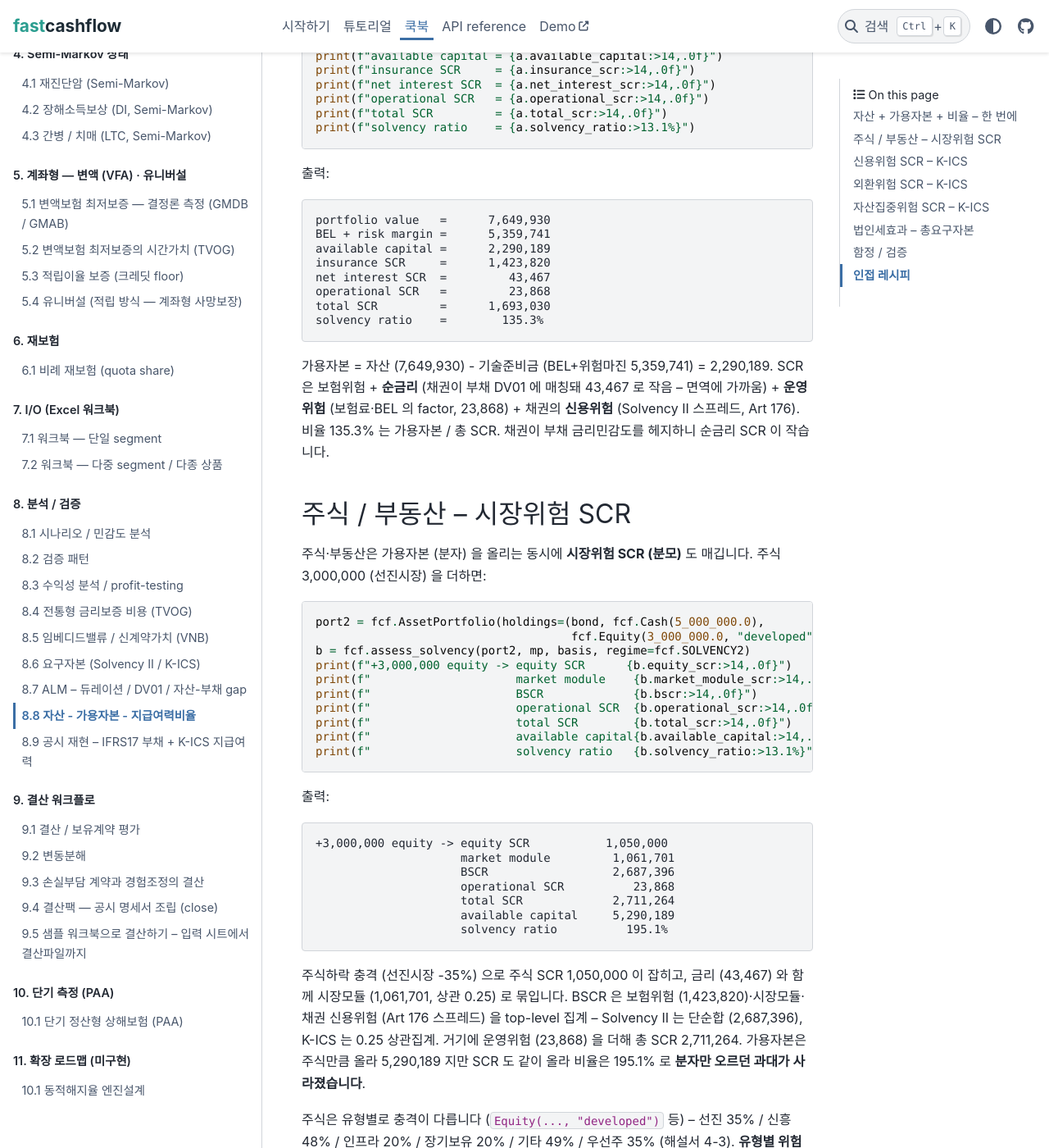
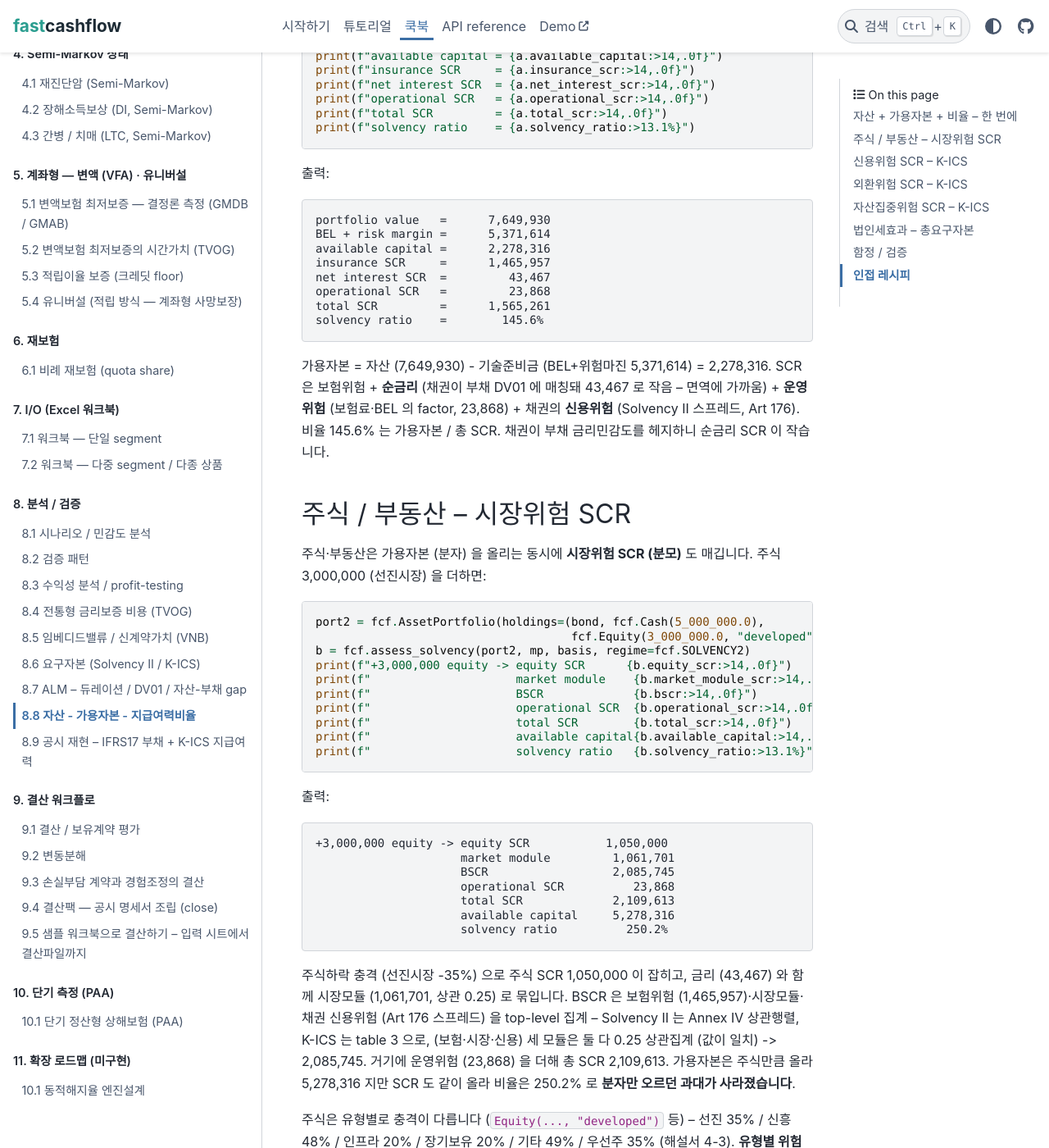
Before and after one commit to seokhoonj/fastcashflow, a Sphinx documentation site: the page built from docs/cookbook/workflow/solvency-balance-sheet.md, in a window 1280 px wide and 1400 px high, scrolled down 1131 px. Shown: the whole window at 82% size. Built offline with Sphinx 7.4.7 and the PyData theme 0.15.4, drawn with Linux system fonts in a browser that asks for light colours.

Commit message:
feat: charge the Solvency II life-catastrophe sub-risk
Add the life-catastrophe sub-risk to the Solvency II life module: an
instantaneous absolute +0.15 percentage points (0.0015) on the mortality rates
over the next 12 months (the first policy year), lifting both the in-force
decrement and the death-claim rate (Delegated Regulation Art 143). It is the
seventh life sub-risk, aggregated through the Article 136 life correlation matrix
whose catastrophe row against mortality / longevity / disability / expense /
revision / lapse is 0.25 / 0 / 0.25 / 0.25 / 0 / 0.25.

Refresh the cookbook output blocks and prose for the resulting Solvency II
figures (also reflecting the Annex IV top-level aggregation that replaced the
earlier simple sum).

Anchored by a first-year-only mortality-addition hand check and the seventh
sub-risk / Article 136 correlation-row assertions.

````diff
--- a/docs/cookbook/workflow/solvency-balance-sheet.md
+++ b/docs/cookbook/workflow/solvency-balance-sheet.md
@@ -52,19 +52,19 @@
 
 ```text
 portfolio value   =      7,649,930
-BEL + risk margin =      5,359,741
-available capital =      2,290,189
-insurance SCR     =      1,423,820
+BEL + risk margin =      5,371,614
+available capital =      2,278,316
+insurance SCR     =      1,465,957
 net interest SCR  =         43,467
 operational SCR   =         23,868
-total SCR         =      1,693,030
-solvency ratio    =        135.3%
+total SCR         =      1,565,261
+solvency ratio    =        145.6%
 ```
 
-가용자본 = 자산 (7,649,930) - 기술준비금 (BEL+위험마진 5,359,741) = 2,290,189. SCR 은
+가용자본 = 자산 (7,649,930) - 기술준비금 (BEL+위험마진 5,371,614) = 2,278,316. SCR 은
 보험위험 + **순금리** (채권이 부채 DV01 에 매칭돼 43,467 로 작음 -- 면역에 가까움) +
 **운영위험** (보험료·BEL 의 factor, 23,868) + 채권의 **신용위험** (Solvency II 스프레드,
-Art 176). 비율 135.3% 는 가용자본 / 총 SCR. 채권이 부채 금리민감도를 헤지하니 순금리
+Art 176). 비율 145.6% 는 가용자본 / 총 SCR. 채권이 부채 금리민감도를 헤지하니 순금리
 SCR 이 작습니다.
 
 ## 주식 / 부동산 -- 시장위험 SCR
@@ -90,18 +90,19 @@
 ```text
 +3,000,000 equity -> equity SCR           1,050,000
                      market module         1,061,701
-                     BSCR                  2,687,396
+                     BSCR                  2,085,745
                      operational SCR          23,868
-                     total SCR             2,711,264
-                     available capital     5,290,189
-                     solvency ratio          195.1%
+                     total SCR             2,109,613
+                     available capital     5,278,316
+                     solvency ratio          250.2%
 ```
 
 주식하락 충격 (선진시장 -35%) 으로 주식 SCR 1,050,000 이 잡히고, 금리 (43,467) 와 함께
-시장모듈 (1,061,701, 상관 0.25) 로 묶입니다. BSCR 은 보험위험 (1,423,820)·시장모듈·채권
-신용위험 (Art 176 스프레드) 을 top-level 집계 -- Solvency II 는 단순합 (2,687,396), K-ICS 는
-0.25 상관집계. 거기에 운영위험 (23,868) 을 더해 총 SCR 2,711,264. 가용자본은
-주식만큼 올라 5,290,189 지만 SCR 도 같이 올라 비율은 195.1% 로 **분자만 오르던 과대가
+시장모듈 (1,061,701, 상관 0.25) 로 묶입니다. BSCR 은 보험위험 (1,465,957)·시장모듈·채권
+신용위험 (Art 176 스프레드) 을 top-level 집계 -- Solvency II 는 Annex IV 상관행렬, K-ICS 는
+table 3 으로, (보험·시장·신용) 세 모듈은 둘 다 0.25 상관집계 (값이 일치) -> 2,085,745. 거기에
+운영위험 (23,868) 을 더해 총 SCR 2,109,613. 가용자본은
+주식만큼 올라 5,278,316 지만 SCR 도 같이 올라 비율은 250.2% 로 **분자만 오르던 과대가
 사라졌습니다**.
 
 주식은 유형별로 충격이 다릅니다 (`Equity(..., "developed")` 등) -- 선진 35% / 신흥 48% /
````
Also changed, not shown: docs/cookbook/workflow/disclosure.md (+5 -5 lines), docs/cookbook/workflow/required-capital.md (+4 -3 lines), 2 other files.
